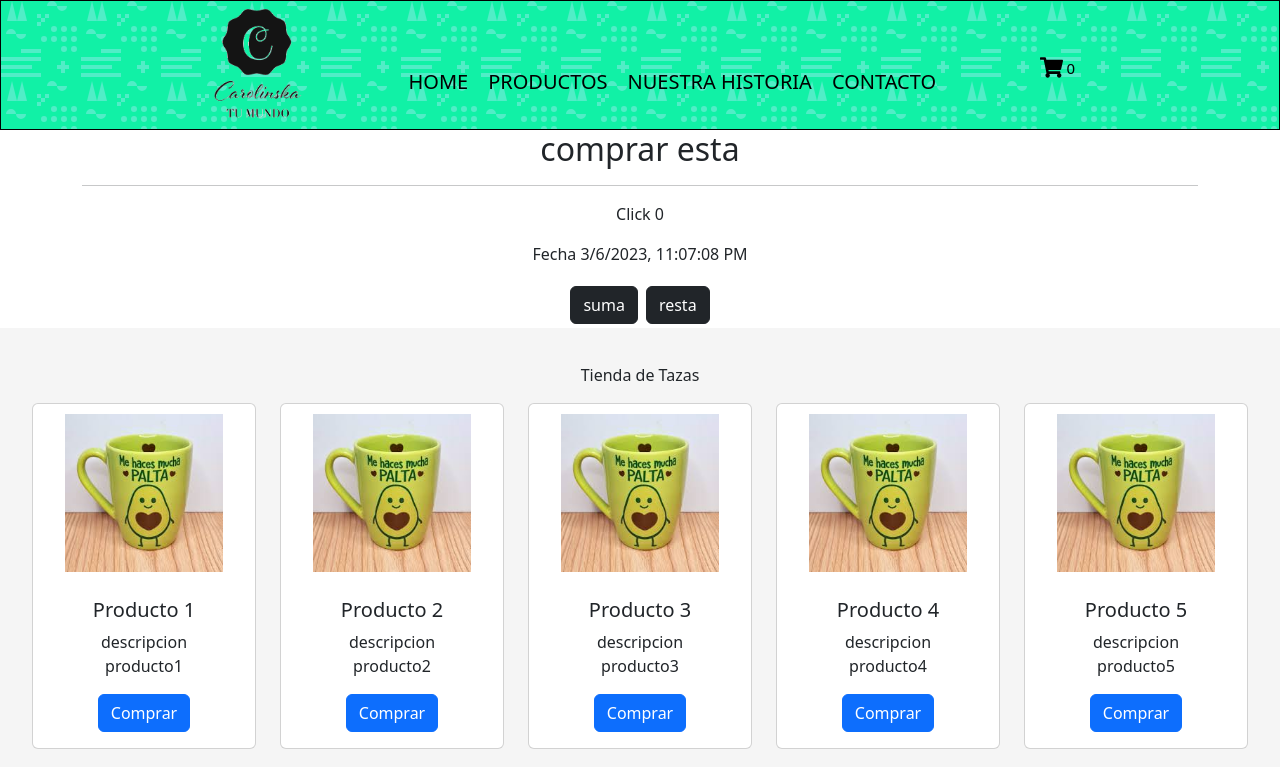
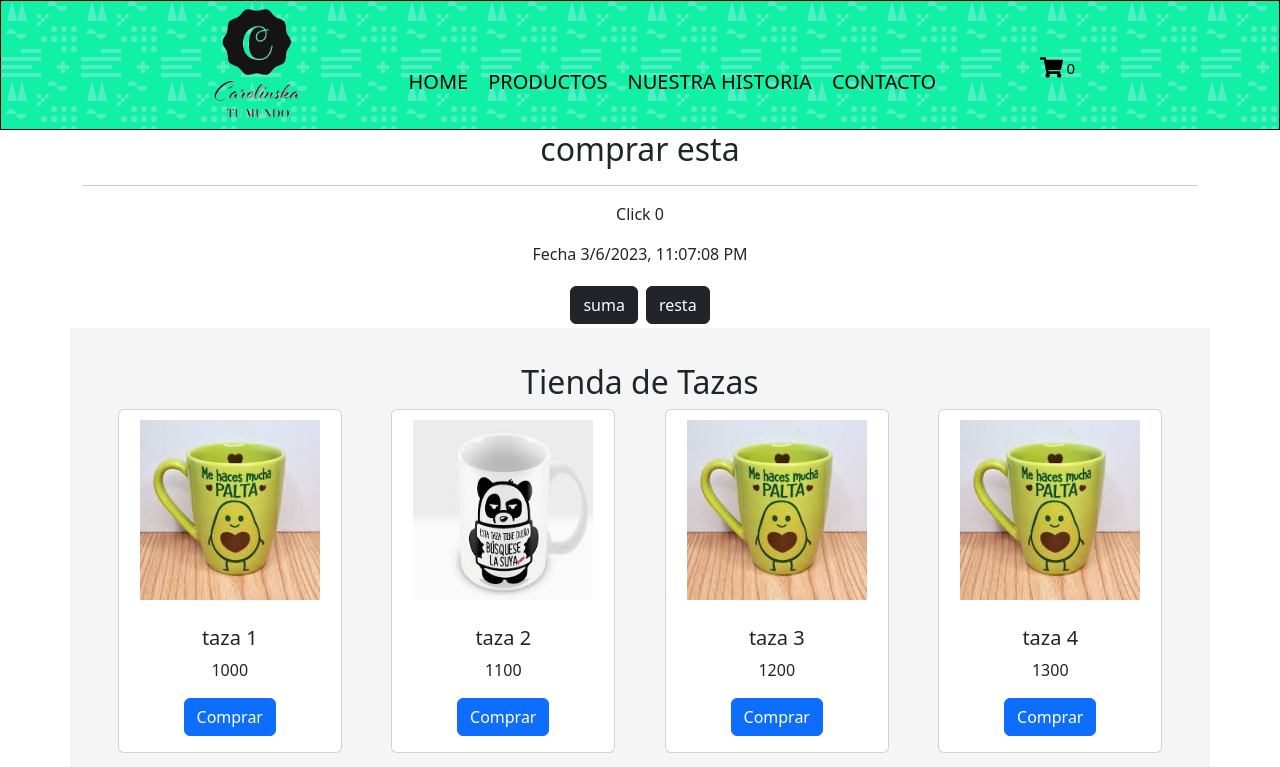
Before and after one commit to emigillini/EntregaFinal-Gillini-React, a React (Create React App) app: page / in a window 1280 px wide. Shown: the top 767 px of the page. Built offline with nearby package versions, Linux system fonts and the light colour scheme.

Commit message:
preentrega2-gillini

```diff
--- a/public/index.html
+++ b/public/index.html
@@ -1,5 +1,5 @@
 <!DOCTYPE html>
-<html lang="en">
+<html lang="es">
   <head>
     <meta charset="utf-8" />
     <link rel="icon" href="%PUBLIC_URL%/favicon.ico" />
--- a/src/App.js
+++ b/src/App.js
@@ -21,7 +21,8 @@ function App() {
 
 
       <Clicker name={"comprar esta"}/>
-      <ItemListContainer greeting={"Tienda de Tazas"} />
+
+      <ItemListContainer />
 
       <Footer/>
 
--- a/src/components/CardProducto/CardProducto.js
+++ b/src/components/CardProducto/CardProducto.js
@@ -1,12 +1,12 @@
 import './CardProducto.scss'
 import Button from 'react-bootstrap/Button';
 import Card from 'react-bootstrap/Card';
-import taza from "./diaptaza3.jpg"
 
-export const CardProducto = ({title, text}) => {
+
+export const CardProducto = ({title, text, img}) => {
     return (
       <Card style={{ width: '14rem' }}>
-        <Card.Img variant="top" src={taza} className="image_card"/>
+        <Card.Img variant="top" src={img} className="image_card"/>
         <Card.Body>
           <Card.Title>{title}</Card.Title>
           <Card.Text>
--- a/src/components/ItemListContainer/ItemListContainer.js
+++ b/src/components/ItemListContainer/ItemListContainer.js
@@ -1,28 +1,62 @@
 import './ItemListContainer.scss'
 
 import { CardProducto } from '../CardProducto/CardProducto'
+import { useEffect, useState } from 'react';
+import taza from "./diaptaza3.jpg"
+import taza1 from "./diaptaza4.jpg"
+
+const Data =[
+    {id:1, name:"taza 1", precio: 1000, img:taza},
+    {id:2, name:"taza 2", precio: 1100, img:taza1},
+    {id:3, name:"taza 3", precio: 1200, img:taza},
+    {id:4, name:"taza 4", precio: 1300, img:taza},
+    {id:5, name:"taza 5", precio: 1400, img:taza},
+    {id:6, name:"taza 6", precio: 1500, img:taza},];
 
 
-export const ItemListContainer=({greeting})=>{
-    return(
-        <div className='itemlistcontainer container-fluid  '>
+export const ItemListContainer=()=>{
 
-        <p>{greeting}</p>
+    const [productos, setProductos]= useState([]);
+    console.log(productos)
+
+    const pedirProd=()=>{
+        return new Promise((resolve, reject)=>{
+            setTimeout(()=>{
+                resolve(Data);
+                reject();
+            },2000)
+        })
+    }
+    useEffect(()=>{
+        pedirProd()
+        .then((res)=>{
+            setProductos(res)
+        })
+        .catch((rech)=>{
+            console.log(rech)
+        })
+    },[])
 
 
-        <div className='itemlistcontainer_product row '>
-
-
-        <CardProducto title ={"Producto 1"} text={"descripcion producto1"}/>
-        <CardProducto title ={"Producto 2"} text={"descripcion producto2"}/>
-        <CardProducto title ={"Producto 3"} text={"descripcion producto3"}/>
-        <CardProducto title ={"Producto 4"} text={"descripcion producto4"}/>
-        <CardProducto title ={"Producto 5"} text={"descripcion producto5"}/>
+    return(
+        <div className='itemlistcontainer container fluid '>
 
 
 
+        <h2>Tienda de Tazas</h2>
+
+        <div className=' row '>
+
+        {productos.map((prods)=>(
+
+        <div className='itemlistcontainer_product container-fluid col-3 mb-3 '>
+
+        <CardProducto title ={prods.name} text={prods.precio} img={prods.img}/>
+
         </div>
 
+        ))}
+    </div>
 
         </div>
     )
--- a/src/index.js
+++ b/src/index.js
@@ -6,9 +6,9 @@ import App from './App';
 
 const root = ReactDOM.createRoot(document.getElementById('root'));
 root.render(
-  <React.StrictMode>
+
     <App />
-  </React.StrictMode>
+
 );
 
 // If you want to start measuring performance in your app, pass a function
```
Also changed, not shown: src/components/ItemListContainer/diaptaza3.jpg (added), src/components/ItemListContainer/diaptaza4.jpg (added).
